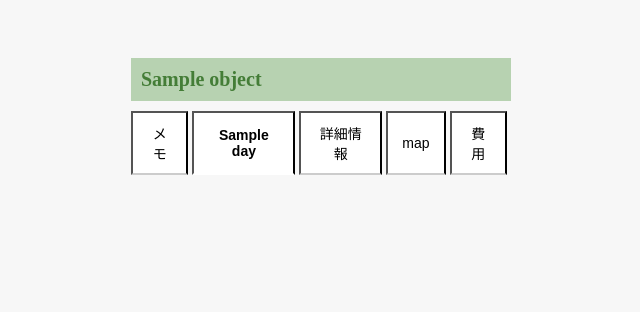
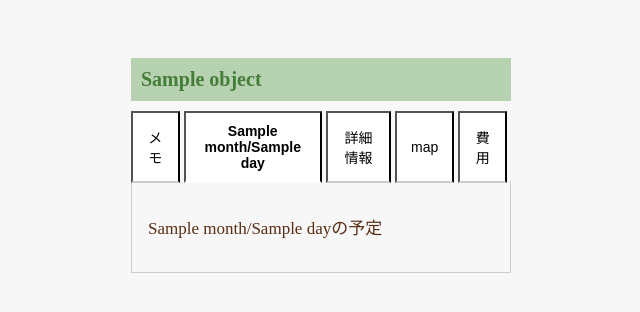
Before and after one commit to mako9606/travel-scheduler, a Django app: template travel-scheduler/plans/templates/plans/plan_detail.html in a window 1280 px wide. Shown: the top 312 px of the page, without its empty margins (319-959 px from the left). Run offline with Django 3.2, Linux system fonts and the light colour scheme; the template is opened without the code that fills it: most values are stand-ins (such as "Sample title", 1, 10 or a date in 2020).

Commit message:
日付タブ作成

```diff
--- a/travel-scheduler/plans/templates/plans/plan_detail.html
+++ b/travel-scheduler/plans/templates/plans/plan_detail.html
@@ -15,7 +15,9 @@
             <button type="button" class="tab-btn" data-target=".tab-memo">メモ</button>
 
             {% for day in date_list %}
-            <button class="tab-btn active">{{ day }}</button>
+            <button type="button" class="tab-btn {% if forloop.first %}active{% endif %}" data-target=".tab-schedule-{{ forloop.counter }}">
+                {{ day|date:"n/j" }}
+            </button>
             {% endfor %}
 
             <button type="button" class="tab-btn" data-target=".tab-detail">詳細情報</button>
@@ -50,8 +52,12 @@
         </div>
 
         <!-- 画面設計図　スライド18 プラン詳細画面（1日詳細）-->
-        <div class="tab-content tab-schedule">
-        </div>
+        {% for day in date_list %}
+            <div class="tab-content tab-schedule-{{ forloop.counter }} {% if forloop.first %}active{% endif %}">
+                <p>{{ day|date:"n/j" }}の予定</p>
+            </div>
+        {% endfor %}
+
 
         <!-- 画面設計図　スライド29 プラン詳細画面（MAP）-->
         <div class="tab-content tab-map">
```
Also changed, not shown: travel-scheduler/plans/views.py (+13 -17 lines).
